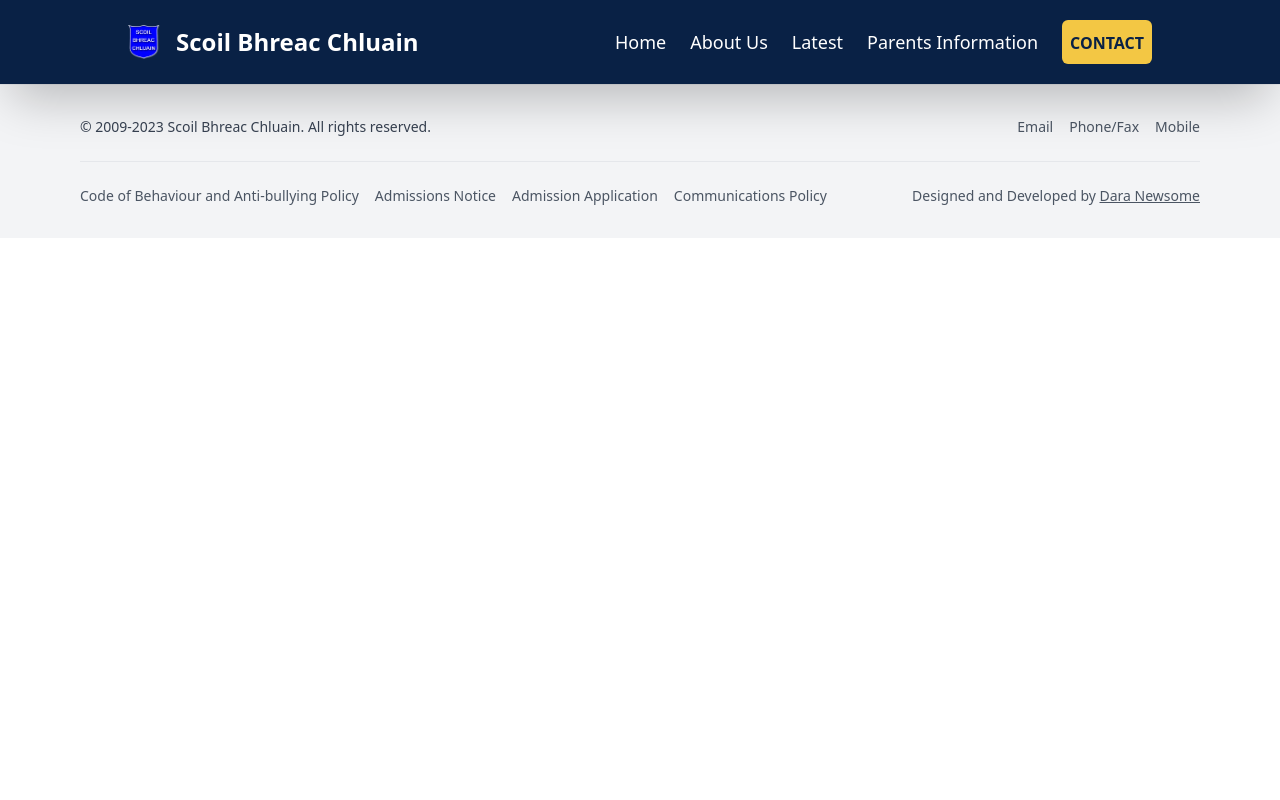
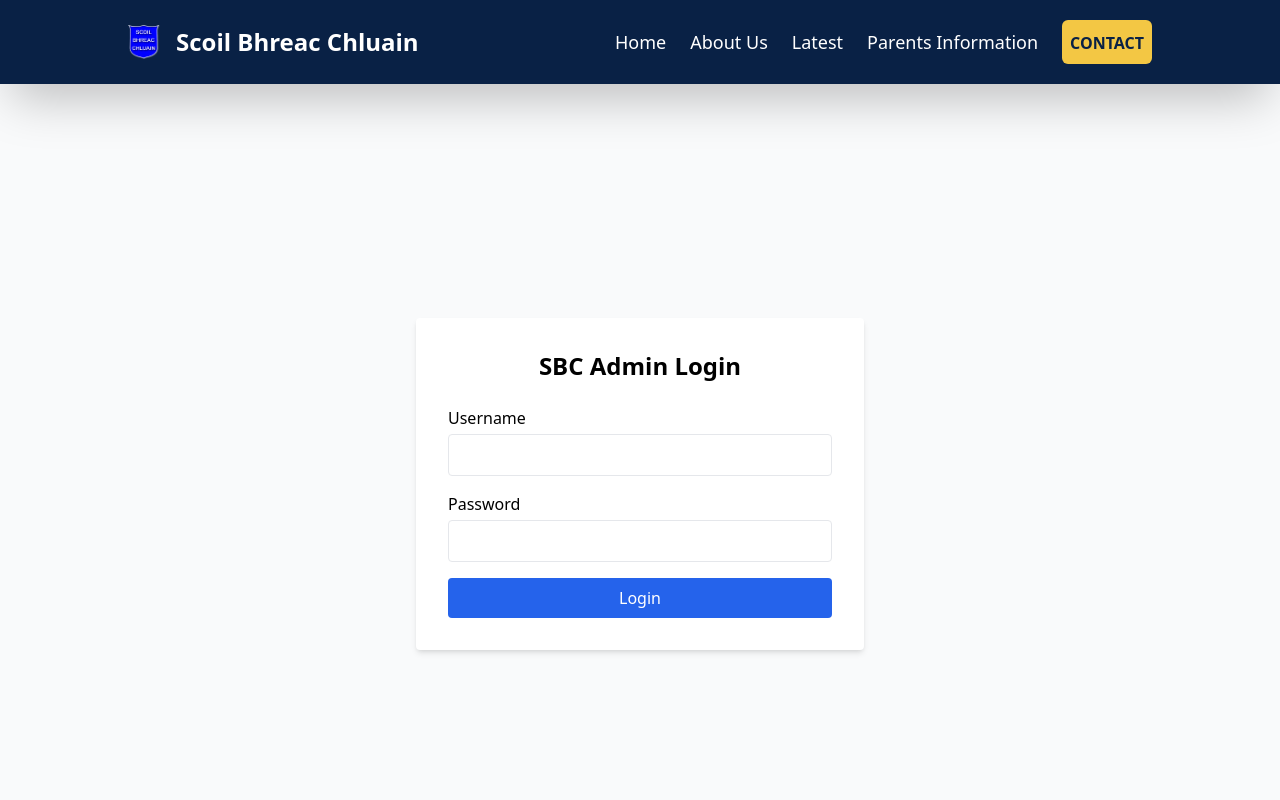
Before and after one commit to newsyd04/scoil-bhreac-chluain-website, a React (Vite) app: page /login in a window 1280 px wide. Shown: the top 800 px of the page. Built offline with nearby package versions, Linux system fonts and the light colour scheme.

Commit message:
added post functionality

```diff
--- a/package.json
+++ b/package.json
@@ -12,6 +12,12 @@
     "deploy": "gh-pages -d dist"
   },
   "dependencies": {
+    "bcryptjs": "^3.0.2",
+    "cors": "^2.8.5",
+    "dotenv": "^16.4.7",
+    "express": "^4.21.2",
+    "jsonwebtoken": "^9.0.2",
+    "mongoose": "^8.13.1",
     "react": "^18.3.1",
     "react-calendar": "^5.1.0",
     "react-dom": "^18.3.1",
--- a/src/App.jsx
+++ b/src/App.jsx
@@ -8,6 +8,8 @@ import AboutPage from "./pages/AboutPage";
 import LatestPage from "./pages/LatestPage";
 import ParentsInfo from "./pages/ParentsInfo";
 import CommunicationsPolicyPage from "./pages/CommunicationsPolicyPage";
+import LoginPage from "./pages/LoginPage";
+import PostUploadPage from "./pages/PostUploadPage";
 
 function App() {
   return (
@@ -20,6 +22,9 @@ function App() {
         <Route path="/parents-information" element={<ParentsInfo />} />
         <Route path="/communications-policy" element={<CommunicationsPolicyPage />} />
         <Route path="/latest" element={<LatestPage />} />
+        <Route path="/login" element={<LoginPage />} />
+        <Route path="/post-upload" element={<PostUploadPage />} />
+
       </Routes>
       <Footer />
     </div>
--- a/src/pages/LatestPage.jsx
+++ b/src/pages/LatestPage.jsx
@@ -1,69 +1,48 @@
-import React, { useState } from "react";
-import { useEffect } from "react";
+import React, { useState, useEffect } from "react";
 
 const Latest = () => {
+  const [activeFilter, setActiveFilter] = useState("All");
+  const [posts, setPosts] = useState([]);
+  const [error, setError] = useState("");
+
+  // Use environment variable or fallback to the deployed API URL
+  const baseUrl = "https://webdev-backends.onrender.com";
+
+  const fetchPosts = async () => {
+    try {
+      let url = `${baseUrl}/school/posts`;
+      if (activeFilter !== "All") {
+        url += `?type=${encodeURIComponent(activeFilter)}`;
+      }
+      const response = await fetch(url);
+      const data = await response.json();
+      if (response.ok) {
+        setPosts(data);
+      } else {
+        setError(data.message || "Error fetching posts");
+      }
+    } catch (err) {
+      console.error(err);
+      setError("Error fetching posts");
+    }
+  };
+
   useEffect(() => {
-    window.scrollTo(0, 0);
-  }, []);
-  // State for the active filter, defaulting to "All"
-  const [activeFilter, setActiveFilter] = useState("All");
+    fetchPosts();
+  }, [activeFilter]);
 
-  // Dummy data for posts
-  const posts = [
-    {
-      id: 1,
-      title: "Last Man Standing Event Update",
-      date: "2025-03-17",
-      type: "Last Man Standing",
-      content:
-        "Join us for the annual Last Man Standing event! Get all the details on time, venue, and participation requirements.",
-    },
-    {
-      id: 2,
-      title: "2025 School Calendar Released",
-      date: "2025-03-15",
-      type: "School Calendar",
-      content:
-        "Our updated school calendar for 2025 is now available. Check important dates, term breaks, and exam schedules.",
-    },
-    {
-      id: 3,
-      title: "New Cafeteria Menu",
-      date: "2025-03-10",
-      type: "Announcement",
-      content:
-        "The cafeteria has updated its menu to include healthier options for our students. Please review the new choices and dietary options.",
-    },
-    // Add more posts as required
-  ];
-
-  // Derive the list of unique post types (include "All" for the default view)
   const postTypes = ["All", ...new Set(posts.map((post) => post.type))];
-
-  // Filter posts based on the selected filter
-  const filteredPosts =
-    activeFilter === "All"
-      ? posts
-      : posts.filter((post) => post.type === activeFilter);
 
   return (
     <div className="min-h-screen bg-gray-50 py-12 px-4">
       <div className="max-w-4xl mx-auto">
-        {/* Header */}
         <header className="mb-8">
-          <h1 className="text-4xl font-extrabold text-gray-900 mb-4">
-            Latest Announcements & Posts
-          </h1>
-          <p className="text-lg text-gray-600">
-            Stay updated with our newest news, events, and announcements.
-          </p>
+          <h1 className="text-4xl font-extrabold text-gray-900 mb-4">Latest Announcements & Posts</h1>
+          <p className="text-lg text-gray-600">Stay updated with our newest news, events, and announcements.</p>
         </header>
 
-        {/* Filter Section */}
         <section className="mb-8">
-          <h2 className="text-2xl font-bold text-gray-800 mb-4">
-            Filter by Type:
-          </h2>
+          <h2 className="text-2xl font-bold text-gray-800 mb-4">Filter by Type:</h2>
           <div className="flex flex-wrap gap-4">
             {postTypes.map((type) => (
               <button
@@ -81,19 +60,16 @@ const Latest = () => {
           </div>
         </section>
 
-        {/* Posts List */}
         <section>
-          {filteredPosts.length > 0 ? (
-            filteredPosts.map((post) => (
-              <div
-                key={post.id}
-                className="mb-6 p-6 bg-white rounded-lg shadow-md border"
-              >
+          {error && <p className="text-red-500">{error}</p>}
+          {posts.length > 0 ? (
+            posts.map((post) => (
+              <div key={post._id} className="mb-6 p-6 bg-white rounded-lg shadow-md border">
                 <div className="flex justify-between items-center mb-2">
-                  <h3 className="text-2xl font-bold text-gray-800">
-                    {post.title}
-                  </h3>
-                  <span className="text-sm text-gray-500">{post.date}</span>
+                  <h3 className="text-2xl font-bold text-gray-800">{post.title}</h3>
+                  <span className="text-sm text-gray-500">
+                    {new Date(post.createdAt).toLocaleDateString()}
+                  </span>
                 </div>
                 <p className="text-gray-700">{post.content}</p>
                 <div className="mt-2">
@@ -102,9 +78,7 @@ const Latest = () => {
               </div>
             ))
           ) : (
-            <p className="text-gray-600">
-              No posts available for the selected filter.
-            </p>
+            <p className="text-gray-600">No posts available for the selected filter.</p>
           )}
         </section>
       </div>
--- /dev/null
+++ b/src/pages/LoginPage.jsx
@@ -0,0 +1,75 @@
+import React, { useState } from "react";
+import { useNavigate } from "react-router-dom";
+
+const LoginPage = () => {
+  const [username, setUsername] = useState("");
+  const [password, setPassword] = useState("");
+  const [error, setError] = useState("");
+  const navigate = useNavigate();
+
+  // Use environment variable or fallback to the deployed API URL
+  const baseUrl = "https://webdev-backends.onrender.com";
+
+  const handleSubmit = async (e) => {
+    e.preventDefault();
+    setError("");
+    try {
+      const response = await fetch(`${baseUrl}/school/login`, {
+        method: "POST",
+        headers: {
+          "Content-Type": "application/json",
+        },
+        body: JSON.stringify({ username, password }),
+      });
+      const data = await response.json();
+      if (response.ok) {
+        localStorage.setItem("token", data.token);
+        navigate("/post-upload");
+      } else {
+        setError(data.message || "Login failed");
+      }
+    } catch (err) {
+      console.error(err);
+      setError("An error occurred during login");
+    }
+  };
+
+  return (
+    <div className="min-h-screen flex items-center justify-center bg-gray-50">
+      <form onSubmit={handleSubmit} className="bg-white p-8 rounded shadow-md w-full max-w-md">
+        <h2 className="text-2xl text-center font-bold mb-6">SBC Admin Login</h2>
+        {error && <div className="mb-4 text-red-500">{error}</div>}
+        <div className="mb-4">
+          <label className="block mb-1" htmlFor="username">Username</label>
+          <input
+            type="text"
+            id="username"
+            value={username}
+            onChange={(e) => setUsername(e.target.value)}
+            className="w-full p-2 border rounded"
+            required
+          />
+        </div>
+        <div className="mb-4">
+          <label className="block mb-1" htmlFor="password">Password</label>
+          <input
+            type="password"
+            id="password"
+            value={password}
+            onChange={(e) => setPassword(e.target.value)}
+            className="w-full p-2 border rounded"
+            required
+          />
+        </div>
+        <button
+          type="submit"
+          className="w-full bg-blue-600 text-white p-2 rounded hover:bg-blue-700"
+        >
+          Login
+        </button>
+      </form>
+    </div>
+  );
+};
+
+export default LoginPage;
--- /dev/null
+++ b/src/pages/PostUploadPage.jsx
@@ -0,0 +1,100 @@
+import React, { useState } from "react";
+import { useNavigate } from "react-router-dom";
+
+const PostUploadPage = () => {
+  const [title, setTitle] = useState("");
+  const [content, setContent] = useState("");
+  const [type, setType] = useState("");
+  const [message, setMessage] = useState("");
+  const [error, setError] = useState("");
+  const navigate = useNavigate();
+
+  // Use environment variable or fallback to the deployed API URL
+  const baseUrl = "https://webdev-backends.onrender.com";
+
+  const handleSubmit = async (e) => {
+    e.preventDefault();
+    setError("");
+    setMessage("");
+    const token = localStorage.getItem("token");
+    if (!token) {
+      setError("You must be logged in to post");
+      return;
+    }
+
+    try {
+      const response = await fetch(`${baseUrl}/school/posts`, {
+        method: "POST",
+        headers: {
+          "Content-Type": "application/json",
+          Authorization: token,
+        },
+        body: JSON.stringify({ title, content, type }),
+      });
+      const data = await response.json();
+      if (response.ok) {
+        setMessage("Post created successfully");
+        setTitle("");
+        setContent("");
+        setType("");
+      } else {
+        setError(data.message || "Failed to create post");
+      }
+    } catch (err) {
+      console.error(err);
+      setError("An error occurred while creating the post");
+    }
+  };
+
+  return (
+    <div className="min-h-screen flex items-center justify-center bg-gray-50">
+      <form onSubmit={handleSubmit} className="bg-white p-8 rounded shadow-md w-full max-w-md">
+        <h2 className="text-2xl font-bold mb-6">Create a New Post</h2>
+        {error && <div className="mb-4 text-red-500">{error}</div>}
+        {message && <div className="mb-4 text-green-500">{message}</div>}
+        <div className="mb-4">
+          <label className="block mb-1" htmlFor="title">Title</label>
+          <input
+            type="text"
+            id="title"
+            value={title}
+            onChange={(e) => setTitle(e.target.value)}
+            className="w-full p-2 border rounded"
+            required
+          />
+        </div>
+        <div className="mb-4">
+          <label className="block mb-1" htmlFor="content">Content</label>
+          <textarea
+            id="content"
+            value={content}
+            onChange={(e) => setContent(e.target.value)}
+            className="w-full p-2 border rounded"
+            rows="4"
+            required
+          ></textarea>
+        </div>
+        <div className="mb-4">
+          <label className="block mb-1" htmlFor="type">Type</label>
+          <input
+            type="text"
+            id="type"
+            value={type}
+            onChange={(e) => setType(e.target.value)}
+            className="w-full p-2 border rounded"
+            placeholder="e.g. Announcement, Event, etc."
+            required
+          />
+        </div>
+        <button
+          type="submit"
+          className="w-full bg-blue-600 text-white p-2 rounded hover:bg-blue-700"
+        >
+          Submit Post
+        </button>
+      </form>
+    </div>
+  );
+};
+
+export default PostUploadPage;
```
Also changed, not shown: 1 other file (tests, documents, lock files or other folders).
